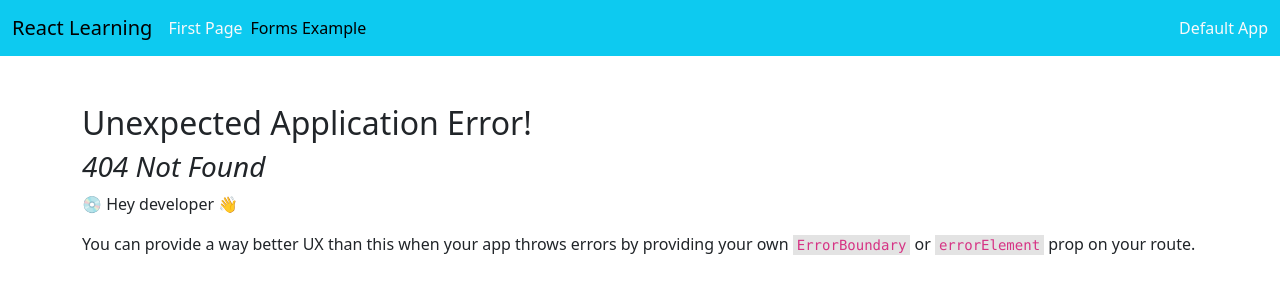
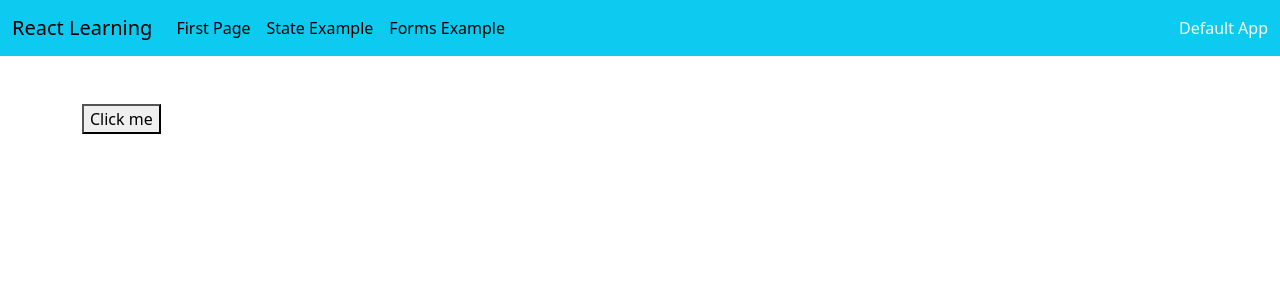
Before and after one commit to DexterAntonyNoronha/firstapp, a React (Create React App) app: page /state in a window 1280 px wide. Before the commit this address had no page. Shown: the top 300 px of the page. Built offline with nearby package versions, Linux system fonts and the light colour scheme.

Commit message:
Added Router Logics

```diff
--- a/src/Navigations.jsx
+++ b/src/Navigations.jsx
@@ -4,7 +4,12 @@ export function Navigate() {
             <nav className="navbar navbar-expand-sm navbar-light bg-info text-light mb-5">
                 <div className="container-fluid">
                     <a href="/" className="navbar-brand">React Learning</a>
-                    <a href="/first" className="nav-link active">First Page</a>
+                    <div className="navbar-nav">
+                        <a href="/first" className="nav-link active">First Page</a>
+                    </div>
+                    <div className="navbar-nav">
+                        <a href="/state" className="nav-link active">State Example</a>
+                    </div>
                     <button className="navbar-toggler" type="button" data-toggle="collapse" data-target="#navbarID"
                         aria-controls="navbarID" aria-expanded="false" aria-label="Toggle navigation">
                         <span className="navbar-toggler-icon"></span>
--- a/src/ReactFirstPage.jsx
+++ b/src/ReactFirstPage.jsx
@@ -19,7 +19,7 @@ export function FirstPage() {
 
     return (
         <>
-            {numbers.map((x => <h2 key={x}>{x}</h2>))}
+            {/* {numbers.map((x => <h2 key={x}>{x}</h2>))} */}
 
             {/* Expressions example - wrapped using curly braces {} */}
             <h1>First Page File - {title}</h1>
--- a/src/ReactListsExample.jsx
+++ b/src/ReactListsExample.jsx
@@ -1,33 +1,38 @@
-import React from "react";
+import { useState } from "react";
 import { ReactStateExample } from "./ReactStateExample";
-import { ReactStateBasic } from "./ReactStateBasic";
 
 //props
 //props.menuname
-export function ReactListExample({menuItems, fromChildFunction}) {
+export function ReactListExample({ menuItems, fromChildFunction }) {
     // props = {menuItems: ['Home', 'About Us', 'Contact US', 'Gallery']}
     const numbers = menuItems;
+    const [selected, setSelected] = useState("");
 
-    const style={
+    const style = {
         color: "blue"
     }
 
+
+
     const updatedNums = numbers.map((num, index) => {
-        return <li key={num.toString()}>{num}</li>;
+        return <li className="alert badge me-2 btn btn-secondary " key={num.toString()} onClick={() => setSelected(num)}>{num}</li>;
     });
 
     return (
         <>
-            <h4 style={style}>React List Example</h4>
-            <ul>
-                {updatedNums}
-            </ul>
-
+            <div className="card mb-3">
+                <div className="card-header text-center fw-bold ">Llist Props Example </div>
+                <div className="card-body">
+                    <h4 style={style}>React List Example</h4>
+                    <ul>
+                        {updatedNums}
+                    </ul>
+                </div>
+                <div className="card-footer">The selected Menu Item is : <b class="badge rounded-pill bg-secondary ">{selected}</b></div>
+            </div>
             {/* <button onClick={fromChildFunction}>Call the parent</button> */}
             <ReactStateExample></ReactStateExample>
-            {/* <hr/> */}
 
-            {/* <ReactStateBasic/> */}
         </>
     )
 
--- a/src/ReactStateBasic.js
+++ b/src/ReactStateBasic.js
@@ -1,26 +1,31 @@
-import { useState } from 'react';
+import React, { useState } from 'react';
 
 export function ReactStateBasic() {
-    const [value, setValue] = useState(0);
-    const [anotherValue, setAnotherValue] = useState(2);
+    const [click, setClick] = useState([]);
 
-    const handleClick = () => {
-
-        setValue(value + 1);
-        console.log("I am clicked again => ", value);
-    }
+    const addNumber = () => {
+        setClick([
+            ...click,
+            {
+                id: click.length,
+                value: Math.floor(Math.random() * 100)
+            }
+        ]);
+    };
 
     return (
-        <>
-            <div className="btn btn-sm btn-success " onClick={
-                //() =>  console.log("I am clicked")
-                handleClick
-            }>Increment</div>
-            <span className="alert alert-info">Value is : {value} and {anotherValue}</span>
-
-            <div className="btn btn-sm btn-success " onClick={
-                () => setAnotherValue(anotherValue + 2)
-            }>Show Increment</div>
-        </>
+        <div>
+            <ul>
+                {click.map(item => (
+                    <div class="input-group">
+                        <label className="input-group-text">{item.id}</label>
+                        <input className="form-control" type="text" key={item.id} value={item.value}></input>
+                    </div>
+                ))}
+            </ul>
+            <button onClick={addNumber}>
+                Click me
+            </button>
+        </div>
     );
 }
--- a/src/index.js
+++ b/src/index.js
@@ -8,6 +8,7 @@ import { createBrowserRouter, RouterProvider } from "react-router-dom";
 import { ReactFormsExample } from "./ReactFormsExample";
 import { Navigate } from "./Navigations";
 import "../node_modules/bootstrap/dist/css/bootstrap.min.css";
+import { ReactStateBasic } from "./ReactStateBasic";
 
 const root = ReactDOM.createRoot(document.getElementById("root"));
 
@@ -19,6 +20,10 @@ const router = createBrowserRouter([
   {
     path: "/reactForms",
     element: <ReactFormsExample />,
+  },
+  {
+    path: "/state",
+    element: <ReactStateBasic></ReactStateBasic>
   },
   {
     path: "/first",
```
